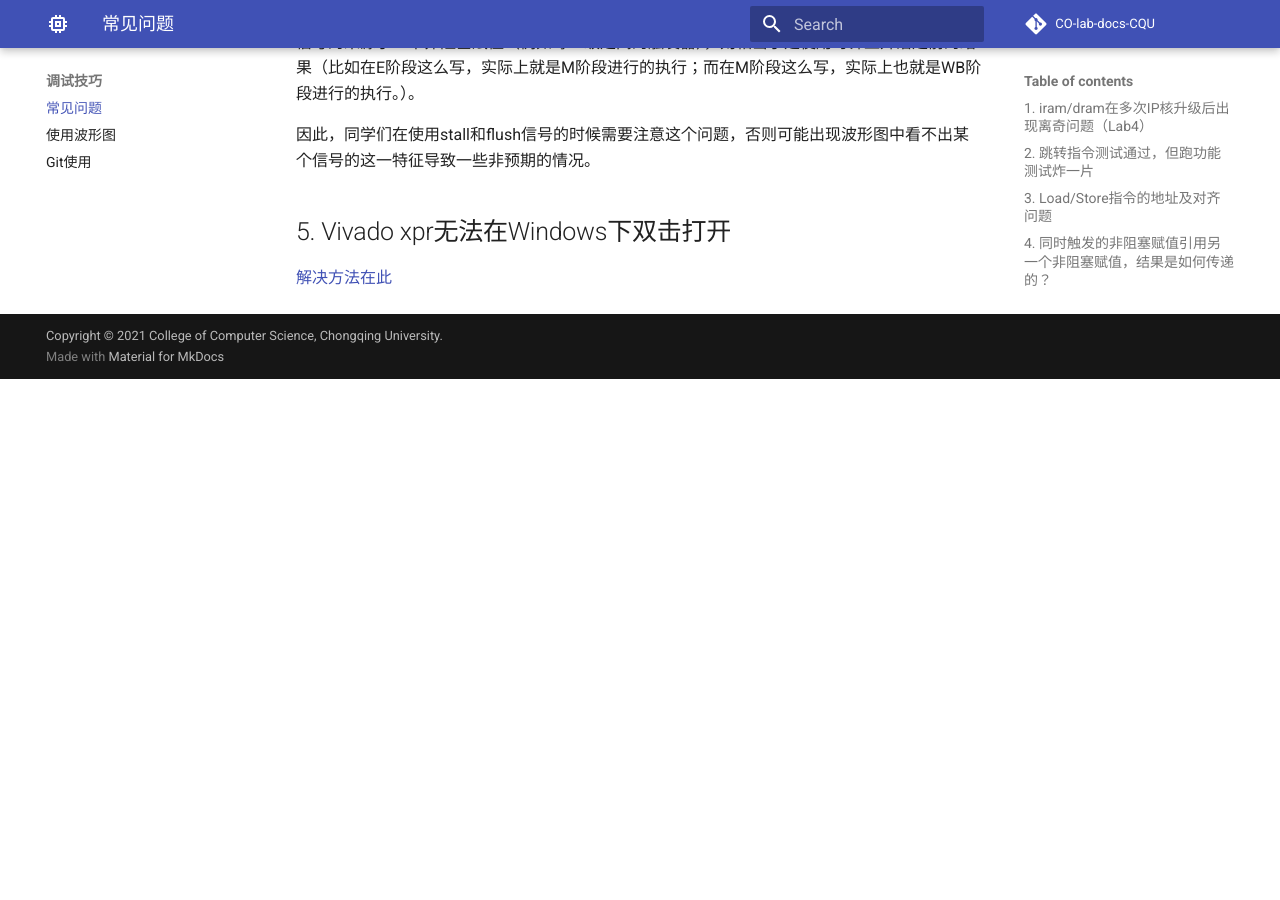
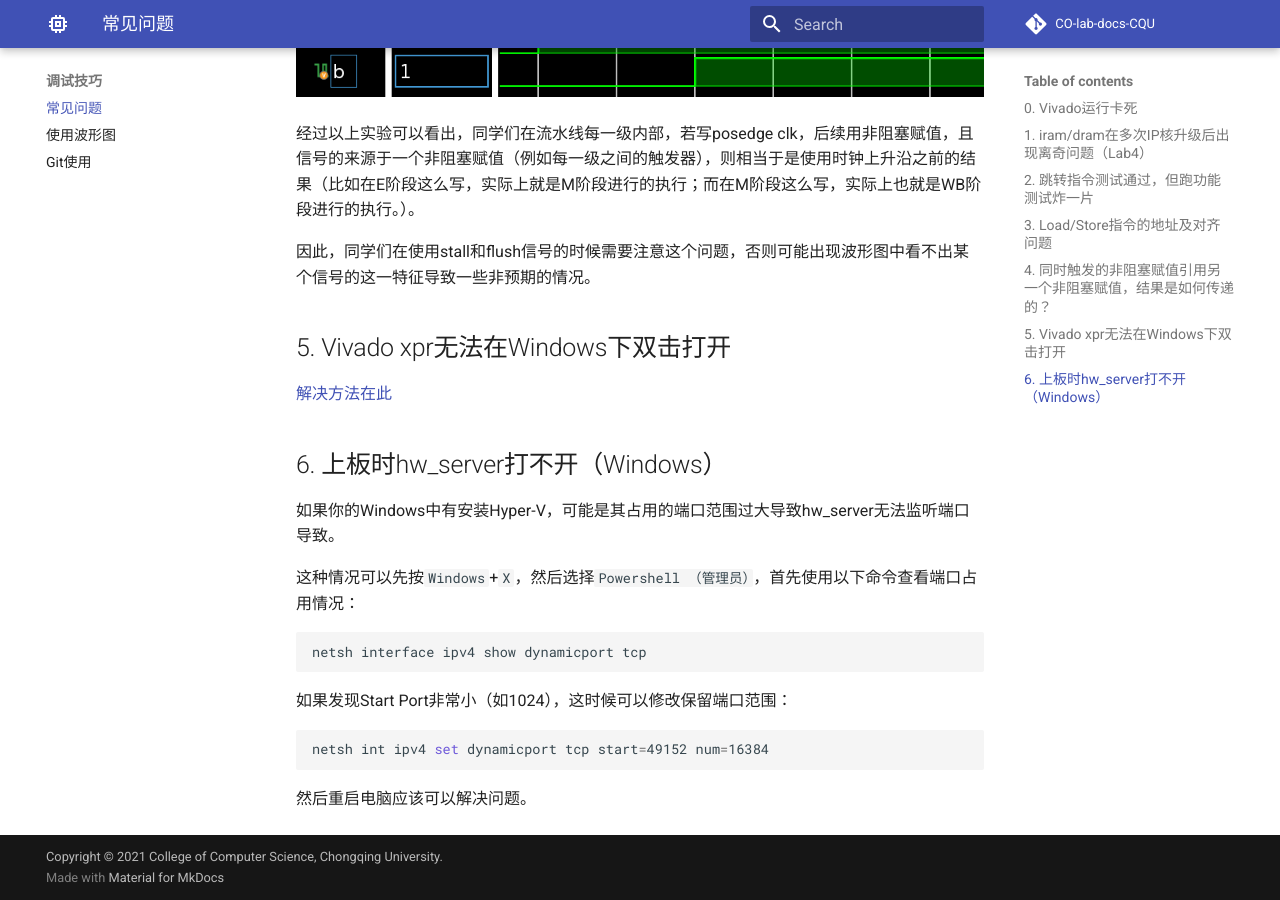
Before and after one commit to CQU-CS-LABs/CO-lab-docs-CQU, an MkDocs documentation site: the page built from docs/tips/common.md, in a window 1280 px wide and 900 px high, scrolled down 4701 px. Built offline with MkDocs 1.6.1 and Material for MkDocs 9.7.7, drawn with Linux system fonts in a browser that asks for light colours; comment, search, counter and statistics services are not loaded; before the commit the page ends 5080 px from its top, so only the background shows below that.

Commit message:
add vivado issues

````diff
--- a/docs/tips/common.md
+++ b/docs/tips/common.md
@@ -1,4 +1,8 @@
 # 常见问题
+
+## 0. Vivado运行卡死
+
+[解决方法在此](https://blog.csdn.net/yihuajack/article/details/120830612)
 
 ## 1. iram/dram在多次IP核升级后出现离奇问题（Lab4）
 
@@ -129,3 +133,21 @@ end
 ## 5. Vivado xpr无法在Windows下双击打开
 
 [解决方法在此](https://blog.csdn.net/weixin_42837669/article/details/112854020)
+
+## 6. 上板时hw_server打不开（Windows）
+
+如果你的Windows中有安装Hyper-V，可能是其占用的端口范围过大导致hw_server无法监听端口导致。
+
+这种情况可以先按`Windows`+`X`，然后选择`Powershell （管理员）`，首先使用以下命令查看端口占用情况：
+
+```powershell
+netsh interface ipv4 show dynamicport tcp
+```
+
+如果发现Start Port非常小（如1024），这时候可以修改保留端口范围：
+
+```powershell
+netsh int ipv4 set dynamicport tcp start=49152 num=16384
+```
+
+然后重启电脑应该可以解决问题。
````
